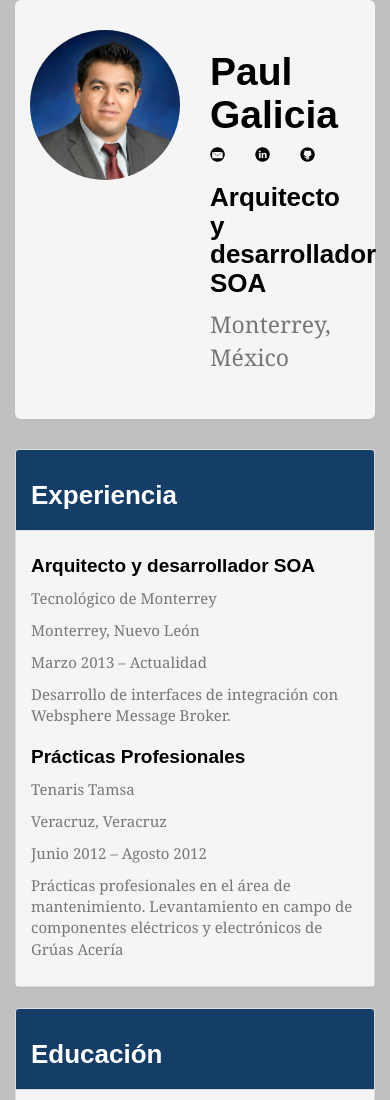
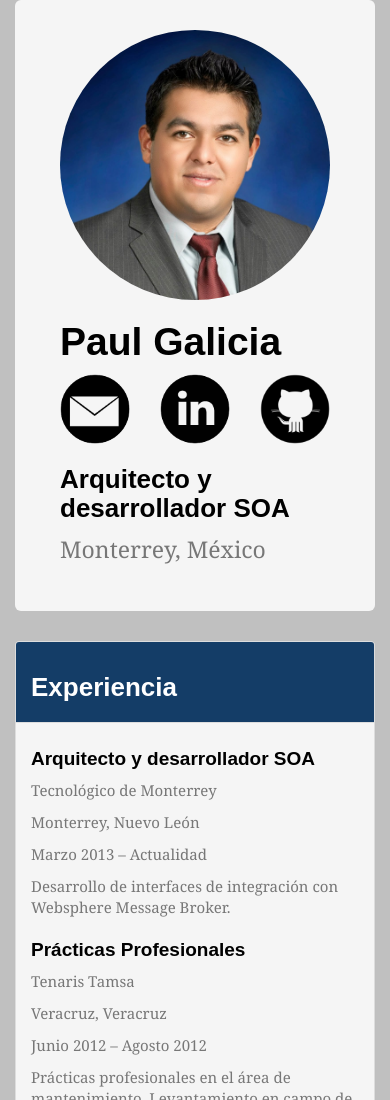
Before and after one commit to garp7285/garp7285.github.io, a plain HTML site: page index.html in a window 390 px wide. Shown: the top 1100 px of the page. Drawn offline with nearby package versions, Linux system fonts and the light colour scheme; a web font is replaced by a local one.

Commit message:
responsive enhanced

```diff
--- a/index.html
+++ b/index.html
@@ -29,26 +29,26 @@
 
 			<div class="row">
 
-				<div class="col-md-4 col-sm-5 col-xs-6">
+				<div class="col-md-4 col-md-offset-1 col-sm-6 col-sm-offset-0 col-xs-10 col-xs-offset-1 ">
 					<img src="img/profile.jpg"  alt="" class="img-responsive img-circle">
 
 				</div>
 
-				<div class=" container col-md-6 col-sm-7 col-xs-6">
+				<div class=" col-md-6 col-sm-6 col-sm-offset-0 col-xs-10 col-xs-offset-1 ">
 					<h1>Paul Galicia</h1>
 
 
 
 					<div class="row">
-						<div class="col-md-2 col-sm-3 col-xs-3">
+						<div class="col-md-2 col-sm-3 col-xs-4">
 
 							<a href="mailto:garp7285@gmail.com"><img src="img/mail.png" alt="" class="img-responsive img-circle"></a>
 						</div>
-						<div class="col-md-2 col-sm-3 col-xs-3">
+						<div class="col-md-2 col-sm-3 col-xs-4">
 
 							<a href="https://mx.linkedin.com/in/paulgalicia"><img src="img/linkedin.png" alt="" class="img-responsive img-circle"></a>
 						</div>
-						<div class="col-md-2 col-sm-3  col-xs-3">
+						<div class="col-md-2 col-sm-3  col-xs-4">
 
 							<a href="https://github.com/garp7285"><img src="img/github.png" alt="" class="img-responsive img-circle"></a>
 						</div>
--- a/style.css
+++ b/style.css
@@ -14,9 +14,7 @@ body {
 
 	color: white!important;
 }
-.blue-text{
-	color: #143D67!important;
-}
+
 .panel-body{
 	background-color: #f5f5f5!important;
 }
```
